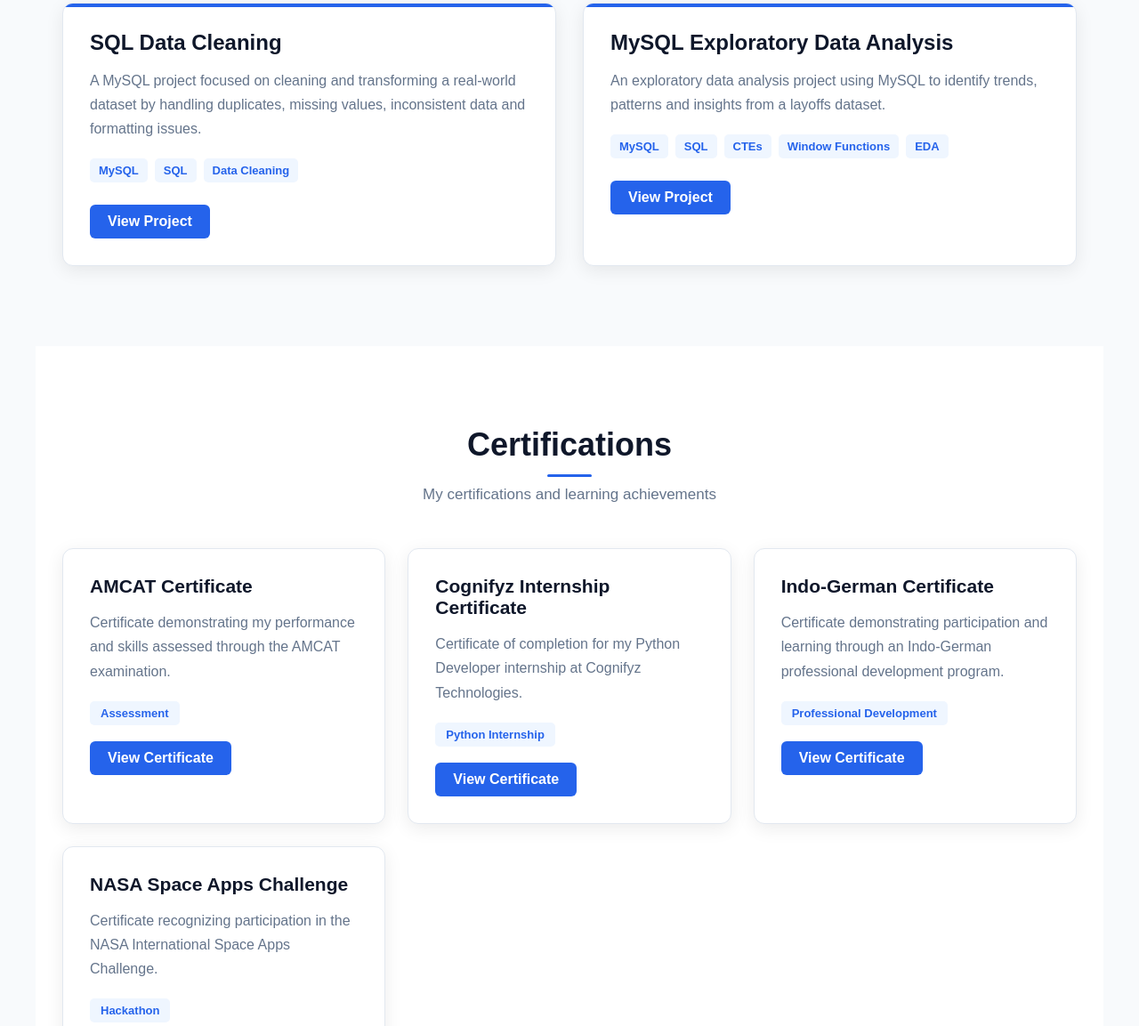
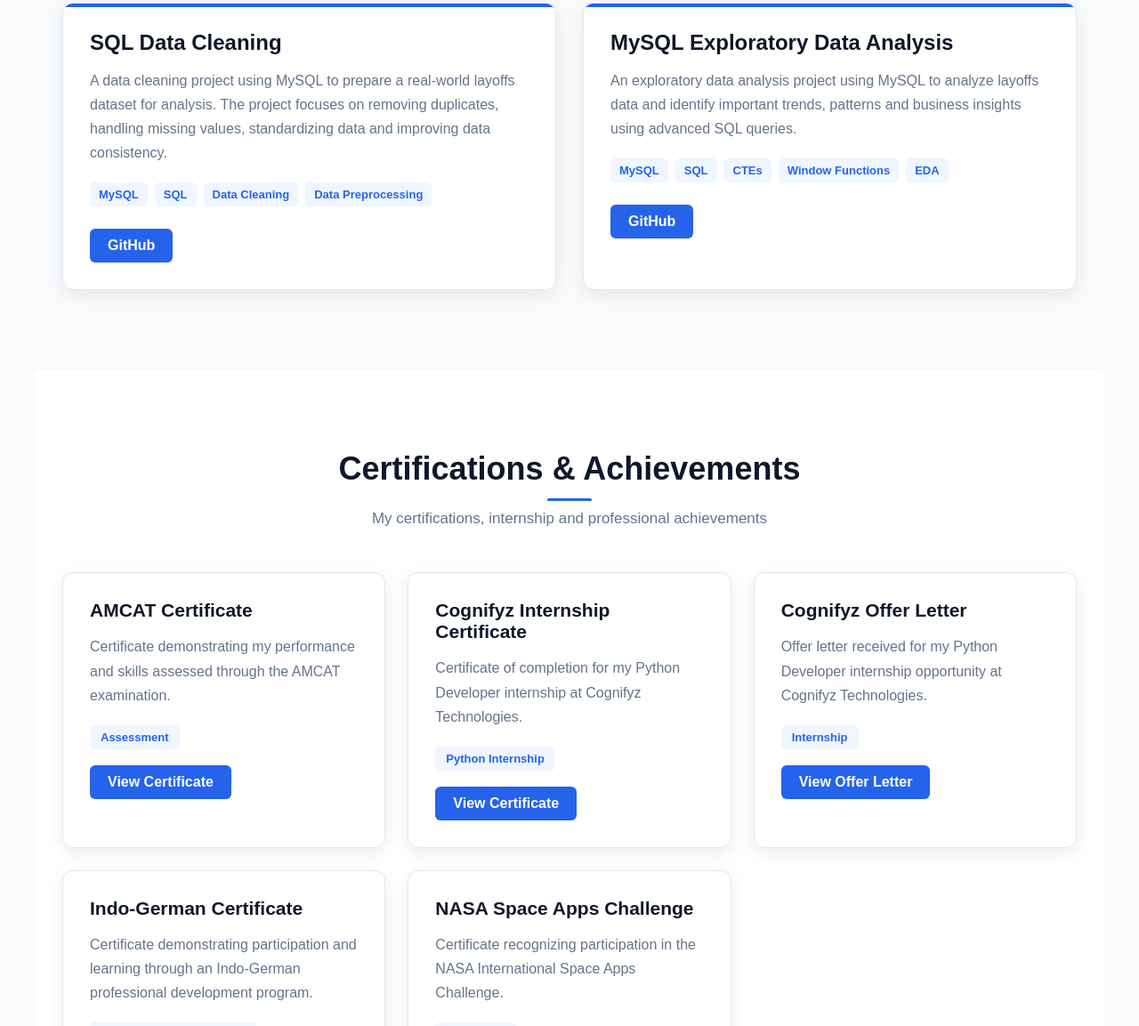
Before and after one commit to janhavi110803/janhavi110803.github.io, a plain HTML site: page index.html in a window 1280 px wide. Shown: the part 2979-4132 px from the top of the page at 89% size. Drawn offline with Linux system fonts and the light colour scheme.

Commit message:
Add files via upload

```diff
--- a/index.html
+++ b/index.html
@@ -214,22 +214,29 @@
                 <h3>SQL Data Cleaning</h3>
 
                 <p>
-                    A MySQL project focused on cleaning and transforming
-                    a real-world dataset by handling duplicates, missing
-                    values, inconsistent data and formatting issues.
+                    A data cleaning project using MySQL to prepare
+                    a real-world layoffs dataset for analysis.
+                    The project focuses on removing duplicates,
+                    handling missing values, standardizing data
+                    and improving data consistency.
                 </p>
 
                 <div class="project-tech">
                     <span>MySQL</span>
                     <span>SQL</span>
                     <span>Data Cleaning</span>
+                    <span>Data Preprocessing</span>
                 </div>
 
-                <a href="https://github.com/janhavi110803/Data-Cleaning.git"
+                <div class="project-actions">
+
+                    <a href="https://github.com/janhavi110803/Data-Cleaning"
                        class="project-btn"
                        target="_blank">
-                    View Project
+                        GitHub
                     </a>
+
+                </div>
 
             </div>
 
@@ -245,8 +252,9 @@
 
                 <p>
                     An exploratory data analysis project using MySQL
-                    to identify trends, patterns and insights from
-                    a layoffs dataset.
+                    to analyze layoffs data and identify important
+                    trends, patterns and business insights using
+                    advanced SQL queries.
                 </p>
 
                 <div class="project-tech">
@@ -257,11 +265,15 @@
                     <span>EDA</span>
                 </div>
 
-                <a href="https://github.com/janhavi110803/MySQL-Exploratory-Data-Analysis.git"
+                <div class="project-actions">
+
+                    <a href="https://github.com/janhavi110803/MySQL-Exploratory-Data-Analysis"
                        class="project-btn"
                        target="_blank">
-                    View Project
+                        GitHub
                     </a>
+
+                </div>
 
             </div>
 
@@ -275,101 +287,104 @@
 <section id="certifications" class="section">
 
     <div class="section-title">
-        <h2>Certifications</h2>
-        <p>My certifications and learning achievements</p>
+        <h2>Certifications & Achievements</h2>
+        <p>My certifications, internship and professional achievements</p>
     </div>
 
     <div class="certifications-container">
 
         <!-- AMCAT Certificate -->
         <div class="certification-card">
-
             <h3>AMCAT Certificate</h3>
-
             <p>
-                Certificate demonstrating my performance and
-                skills assessed through the AMCAT examination.
+                Certificate demonstrating my performance and skills
+                assessed through the AMCAT examination.
             </p>
-
             <span>Assessment</span>
 
             <br><br>
 
-            <a href="certificates/AMCAT-Certificate.pdf"
+            <a href="certificates/Amcat_Certificate.pdf"
                target="_blank"
                class="project-btn">
                 View Certificate
             </a>
-
         </div>
 
 
         <!-- Cognifyz Internship Certificate -->
         <div class="certification-card">
-
             <h3>Cognifyz Internship Certificate</h3>
-
             <p>
                 Certificate of completion for my Python Developer
                 internship at Cognifyz Technologies.
             </p>
-
             <span>Python Internship</span>
 
             <br><br>
 
-            <a href="certificates/Cognifyz-Internship-Certificate.pdf"
+            <a href="certificates/Cognifyz_Internship_Certificate.pdf"
                target="_blank"
                class="project-btn">
                 View Certificate
             </a>
+        </div>
 
+
+        <!-- Cognifyz Offer Letter -->
+        <div class="certification-card">
+            <h3>Cognifyz Offer Letter</h3>
+            <p>
+                Offer letter received for my Python Developer
+                internship opportunity at Cognifyz Technologies.
+            </p>
+            <span>Internship</span>
+
+            <br><br>
+
+            <a href="certificates/Cognifyz_Offer_Letter.pdf"
+               target="_blank"
+               class="project-btn">
+                View Offer Letter
+            </a>
         </div>
 
 
         <!-- Indo-German Certificate -->
         <div class="certification-card">
-
             <h3>Indo-German Certificate</h3>
-
             <p>
                 Certificate demonstrating participation and learning
                 through an Indo-German professional development program.
             </p>
-
             <span>Professional Development</span>
 
             <br><br>
 
-            <a href="certificates/Indo-German-Certificate.pdf"
+            <a href="certificates/Indo_German_Certificate.pdf"
                target="_blank"
                class="project-btn">
                 View Certificate
             </a>
-
         </div>
 
 
         <!-- NASA Space Apps Challenge -->
         <div class="certification-card">
-
             <h3>NASA Space Apps Challenge</h3>
-
             <p>
                 Certificate recognizing participation in the
                 NASA International Space Apps Challenge.
             </p>
-
             <span>Hackathon</span>
 
             <br><br>
 
-            <a href="certificates/NASA-Space-Apps-Challenge.pdf"
+            <a href="certificates/NASA_Space_Apps_Challenge.pdf"
                target="_blank"
                class="project-btn">
                 View Certificate
             </a>
-
         </div>
 
     </div>
```
Lines whose indentation alone changed are shown as unchanged.
